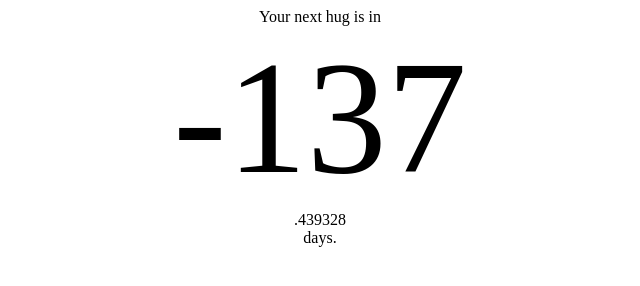
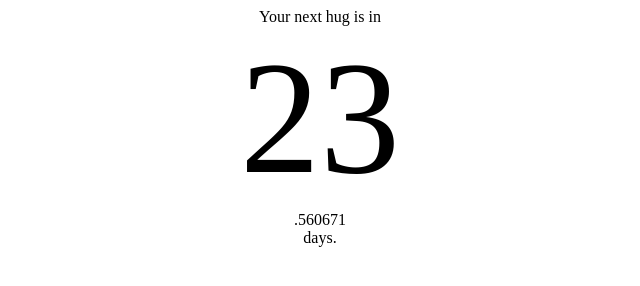
Before and after one commit to wolfram74/next_hug, a plain HTML site: page docs/index.html in a window 1280 px wide. Shown: the whole page, without its empty margins (320-960 px from the left). Drawn offline with Linux system fonts and the light colour scheme.

Commit message:
updated for chicago visit

```diff
--- a/docs/index.html
+++ b/docs/index.html
@@ -18,7 +18,7 @@
   .days {display: block; font-size: 10em}
 </style>
 <script type="text/javascript">
-  let hugDay = new Date(2018, 03, 13, 15);
+  let hugDay = new Date(2018, 08, 21, 15);
   function updateCountdown(){
     let now = Date.now();
     let strDays = String((hugDay - now)/(24*3600*1000));
```
